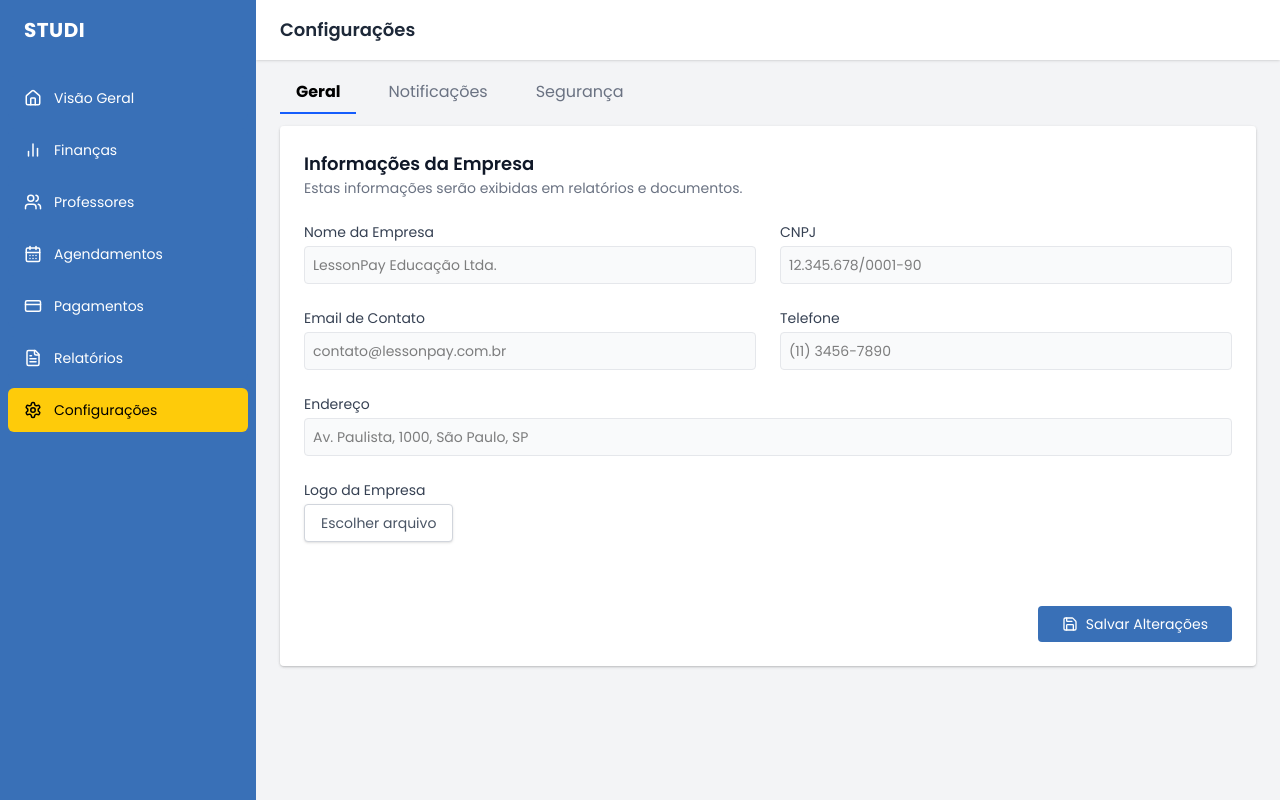
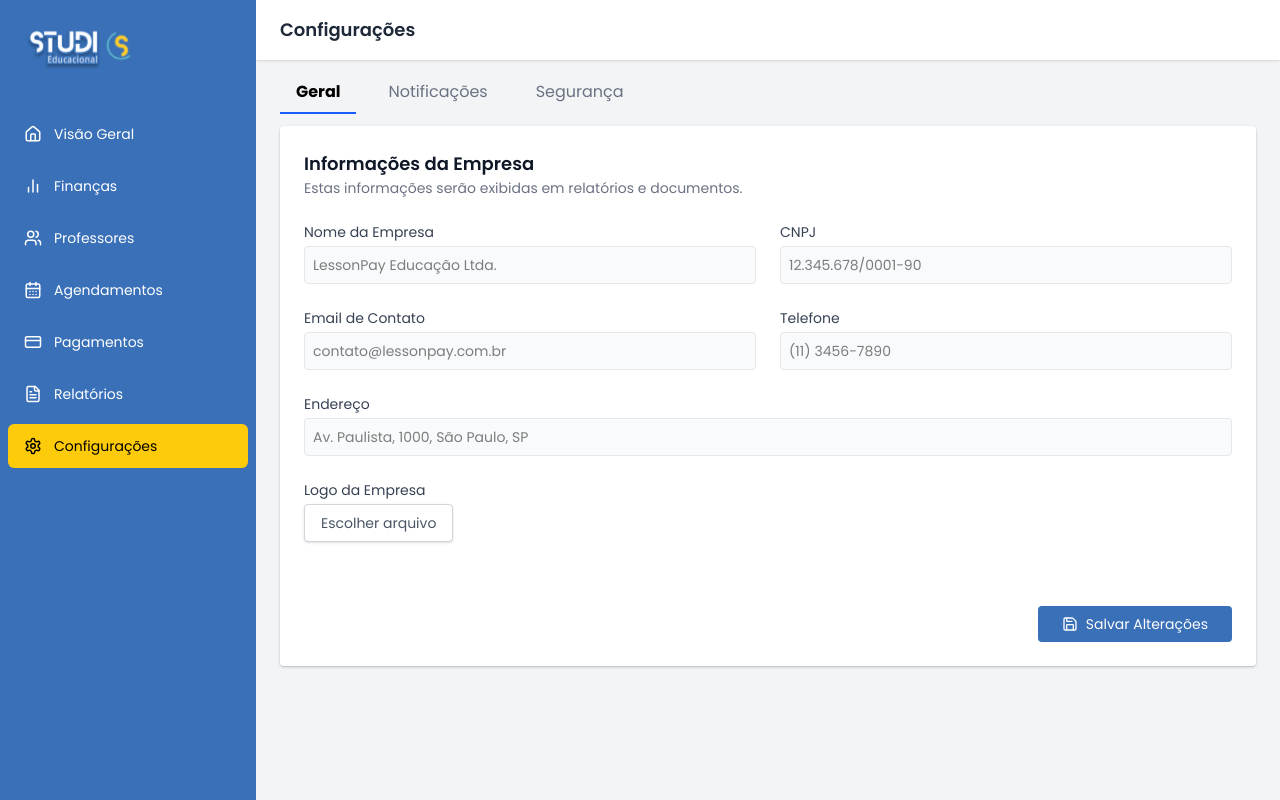
Before and after one commit to Studi-Grupo3/Front-End, a React (Vite) app: page /dashboard/configuracoes in a window 1280 px wide. Built offline with nearby package versions, Linux system fonts and the light colour scheme.

Commit message:
feat: logo in sidebar dashboard

```diff
--- a/src/components/dashboard-admin/Sidebar.jsx
+++ b/src/components/dashboard-admin/Sidebar.jsx
@@ -9,12 +9,14 @@
     Settings
 } from "lucide-react";
 import { SidebarNavItem } from "./SidebarNavItem";
+import logo from "../../assets/logo.svg";
 
 export function Sidebar() {
     return (
         <aside className="w-64 h-screen fixed top-0 left-0 bg-[#3970B7] py-4 px-2 space-y-2 z-50">
             <div className="px-4 pb-6">
-          <span className="text-white font-extrabold text-xl tracking-wide">STUDI</span>
+                <img src={logo} alt="Logo" className="h-16 w-auto" />
+
             </div>
 
             <SidebarNavItem label="Visão Geral" icon={<Home size={18} />} to="/dashboard" />
```
Lines whose indentation alone changed are shown as unchanged.
